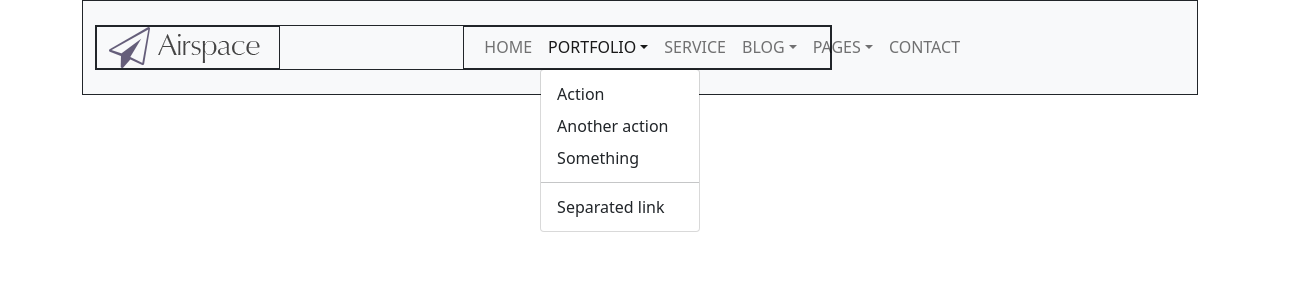
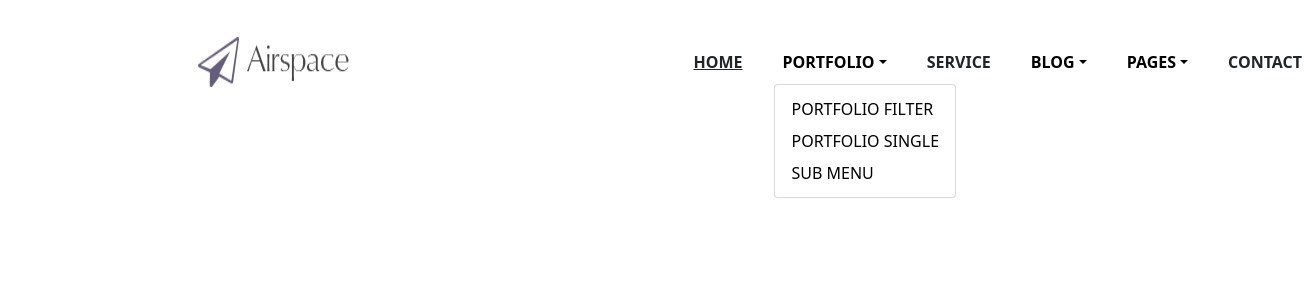
Before and after one commit to moddercoder18/modder-coder, a React (Create React App) app: page / in a window 1280 px wide. Both pictures are taken after a click on the button "PORTFOLIO". Shown: the top 300 px of the page, 1310 px wide, since content can reach past the window. Built offline with nearby package versions, Linux system fonts and the light colour scheme.

Commit message:
impliment header UI

```diff
--- a/package.json
+++ b/package.json
@@ -3,6 +3,10 @@
   "version": "0.1.0",
   "private": true,
   "dependencies": {
+    "@fortawesome/fontawesome-svg-core": "^6.1.1",
+    "@fortawesome/free-solid-svg-icons": "^6.1.1",
+    "@fortawesome/react-fontawesome": "^0.1.18",
+    "@react-icons/all-files": "^4.1.0",
     "@testing-library/jest-dom": "^5.16.4",
     "@testing-library/react": "^13.3.0",
     "@testing-library/user-event": "^13.5.0",
@@ -10,6 +14,7 @@
     "react": "^18.1.0",
     "react-bootstrap": "^2.4.0",
     "react-dom": "^18.1.0",
+    "react-icons": "^4.4.0",
     "react-scripts": "5.0.1",
     "web-vitals": "^2.1.4"
   },
--- a/src/components/Header.css
+++ b/src/components/Header.css
@@ -1,6 +1,96 @@
-.Navbar{
+ /* .navbar{
+    height: 80px;
+    width: 100;
+    display: flex;
+    justify-content: space-between;
+    align-items: center;
 
-    height: 51px;
+    font-size: 1.2rem;
+}
+.nav-links{
+    display: grid;
+    grid-template-columns: repeat(4,auto);
+    grid-gap: 20px;
+    list-style: none;
+}
+.nav-link{
+    text-decoration: none;
+    color: white;
+    transition: 0.3s all;
+}
+.nav-link:hover{
+    color: red;
+}
+.nav-icon{
+    display: none;
+    font-size: 2rem;
+    cursor: pointer;
+}
+*{
+    margin: 0;
+    padding: 0;
+    box-sizing: border-box;
 
-    border: 1px solid black;
 }
+html{
+    font-size: 62.5%;
+}
+a{
+    text-decoration: none;
+}
+li{
+    list-style: none;
+}
+.main-nav{
+    width: 100%;
+    height: 10rem;
+    display: grid;
+    grid-template-columns: 10rem 1fr 2fr 1fr 10rem;
+    box-shadow: rgba(50,50,93,0.25) 0px 50px 100px -20px,
+    rgba(0,0,0,0.3) 0px 30px 60px -30px;
+}
+.logo{
+    grid-column: 2/3;
+
+}
+.menu-link ul{
+height: 10rem;
+display: flex;
+list-style: none;
+justify-content: space-between;
+}
+.menu-link ul li{
+    font-size: 1.8rem;
+}
+.menu-link ul li a {
+    text-transform: capitalize;
+   color: rgba(0,0,3,0.8);
+   transition: 0.5s;
+}
+.menu-link ul li:hover>a {
+   transform-origin:left ;
+   color: rgba(0,0,3,1);
+   text-decoration: underline;
+   transition: 0.5s;
+}
+.social-media{
+    grid-column: 4/5;
+}
+.social-media ul{
+    height: 10rem;
+    display: grid;
+    grid-template-columns: 3fr repeat(3, 1fr);
+    align-items: center;
+}
+.social-media ul li{
+    text-align: right;
+    font-size: 1.8rem;
+}
+.social-media ul li:first-child{
+    grid-column: 2/3;
+} */
+.color a{
+    color: black!important;}
+    .nav-item.dropdown:hover .dropdown-menu {
+        display: block;
+    }
--- a/src/components/Header.js
+++ b/src/components/Header.js
@@ -1,4 +1,5 @@
 import React from "react";
+import './Header.css';
 import { Container } from "react-bootstrap";
 import { Row } from "react-bootstrap";
 import { Col } from "react-bootstrap";
@@ -7,60 +8,63 @@ import { Nav } from "react-bootstrap";
 import { NavDropdown } from "react-bootstrap";
 import logo from'./logo.png';
 import 'bootstrap/dist/css/bootstrap.min.css';
-
+import { FaInstagram } from "@react-icons/all-files/fa/FaInstagram";
+import { BsList } from "react-icons/bs";
 const Header = () => {
     return (
-        <Container>
 
-  <Navbar bg="light" className=" p-4 border border-dark ">
-    <Row className="d-flex border border-dark">
-    <Col lg={3} className="border border-dark mr-5 ">
+         <Container fluid className="d-flex justify-content-between   text-dark fw-bold text-capitalize  py-4 w-100" style={{paddingRight:'0', paddingLeft:'0'}}>
+         <Navbar  expand="lg" style={{backgroundColor: 'white' ,width:'80%', margin:'auto'}}>
+
+
+    <Navbar.Brand href="#home" style={{width:'30%'}}>
     <Navbar.Brand href="#home">
       <img
         src={logo}
         width="151"
-        height="41"
+        height="50"
         className="d-inline-block align-top"
         alt="React Bootstrap logo"
       />
     </Navbar.Brand>
-    </Col>
-    <Col lg={3}></Col>
-    <Col lg={6} className="border border-dark ml-5 ">
-    <Navbar.Toggle aria-controls="responsive-navbar-nav" />
-  <Navbar.Collapse id="responsive-navbar-nav">
-    <Nav className="me-auto">
-      <Nav.Link href="#features">HOME</Nav.Link>
-      <NavDropdown title="PORTFOLIO" id="collasible-nav-dropdown">
-        <NavDropdown.Item href="#action/3.1">Action</NavDropdown.Item>
-        <NavDropdown.Item href="#action/3.2">Another action</NavDropdown.Item>
-        <NavDropdown.Item href="#action/3.3">Something</NavDropdown.Item>
-        <NavDropdown.Divider />
-        <NavDropdown.Item href="#action/3.4">Separated link</NavDropdown.Item>
+    </Navbar.Brand>
+
+
+
+    <Navbar.Toggle aria-controls="basic-navbar-nav" />
+    <Navbar.Collapse id="basic-navbar-nav">
+      <Nav className="me-auto d-flex justify-content-right align-items-right" style={{width:"70%" ,marginLeft:'30%'}} >
+        <Nav.Link href="#home" className=" text-decoration-underline text-dark ms-4" >HOME</Nav.Link>
+        <NavDropdown title="PORTFOLIO" id="basic-nav-dropdown" className=" color ms-4">
+          <NavDropdown.Item href="#action/3.1" className="  ">PORTFOLIO FILTER</NavDropdown.Item>
+          <NavDropdown.Item href="#action/3.2 " className="  ">PORTFOLIO SINGLE</NavDropdown.Item>
+          <NavDropdown.Item href="#action/3.3" className="  ">SUB MENU</NavDropdown.Item>
         </NavDropdown>
-      <Nav.Link href="#pricing">SERVICE</Nav.Link>
-      <NavDropdown title="BLOG" id="collasible-nav-dropdown">
-        <NavDropdown.Item href="#action/3.1">Action</NavDropdown.Item>
-        <NavDropdown.Item href="#action/3.2">Another action</NavDropdown.Item>
-        <NavDropdown.Item href="#action/3.3">Something</NavDropdown.Item>
-        <NavDropdown.Divider />
-        <NavDropdown.Item href="#action/3.4">Separated link</NavDropdown.Item>
+        <Nav.Link href="#SERVICE" className="ms-4 text-dark">SERVICE</Nav.Link>
+        <NavDropdown title="BLOG" id="basic-nav-dropdown" className="color  ms-4">
+          <NavDropdown.Item href="#action/3.1" className="">BLOG GRID</NavDropdown.Item>
+          <NavDropdown.Item href="#action/3.2" className="">BLOG SINGLE</NavDropdown.Item>
+          <NavDropdown.Item href="#action/3.3" className="">BLOG RIGHT SIDEBAR</NavDropdown.Item>
+          <NavDropdown.Item href="#action/3.4" className="">BLOG LEFT SIDEBAR</NavDropdown.Item>
+          <NavDropdown.Item href="#action/3.4" className="">BLOG FULL WIDTH</NavDropdown.Item>
+          <NavDropdown.Item href="#action/3.4" className="">SUB MENU</NavDropdown.Item>
         </NavDropdown>
-      <NavDropdown title="PAGES" id="collasible-nav-dropdown">
-        <NavDropdown.Item href="#action/3.1">Action</NavDropdown.Item>
-        <NavDropdown.Item href="#action/3.2">Another action</NavDropdown.Item>
-        <NavDropdown.Item href="#action/3.3">Something</NavDropdown.Item>
-        <NavDropdown.Divider />
-        <NavDropdown.Item href="#action/3.4">Separated link</NavDropdown.Item>
+        <NavDropdown title="PAGES" className="color  ms-4" id="basic-nav-dropdown">
+          <NavDropdown.Item href="#action/3.1" className="">ABOUT US</NavDropdown.Item>
+          <NavDropdown.Item href="#action/3.2" className="">COMING SOON</NavDropdown.Item>
+          <NavDropdown.Item href="#action/3.3" className="">404 PAGES</NavDropdown.Item>
+          <NavDropdown.Item href="#action/3.4" className="  ">FAQ </NavDropdown.Item>
+          <NavDropdown.Item href="#action/3.4" className="  ">PRICING TABLE </NavDropdown.Item>
         </NavDropdown>
-      <Nav.Link href="#pricing">CONTACT</Nav.Link>
+        <Nav.Link href="#CONTACT" className="ms-4 text-dark">CONTACT</Nav.Link>
+
 
       </Nav>
+    </Navbar.Collapse>
 
-  </Navbar.Collapse>
-    </Col>
-    </Row>
+
 </Navbar>
+
 
          </Container>
       )
```
Also changed, not shown: 1 other file (tests, documents, lock files or other folders). Lines whose indentation alone changed are shown as unchanged.
